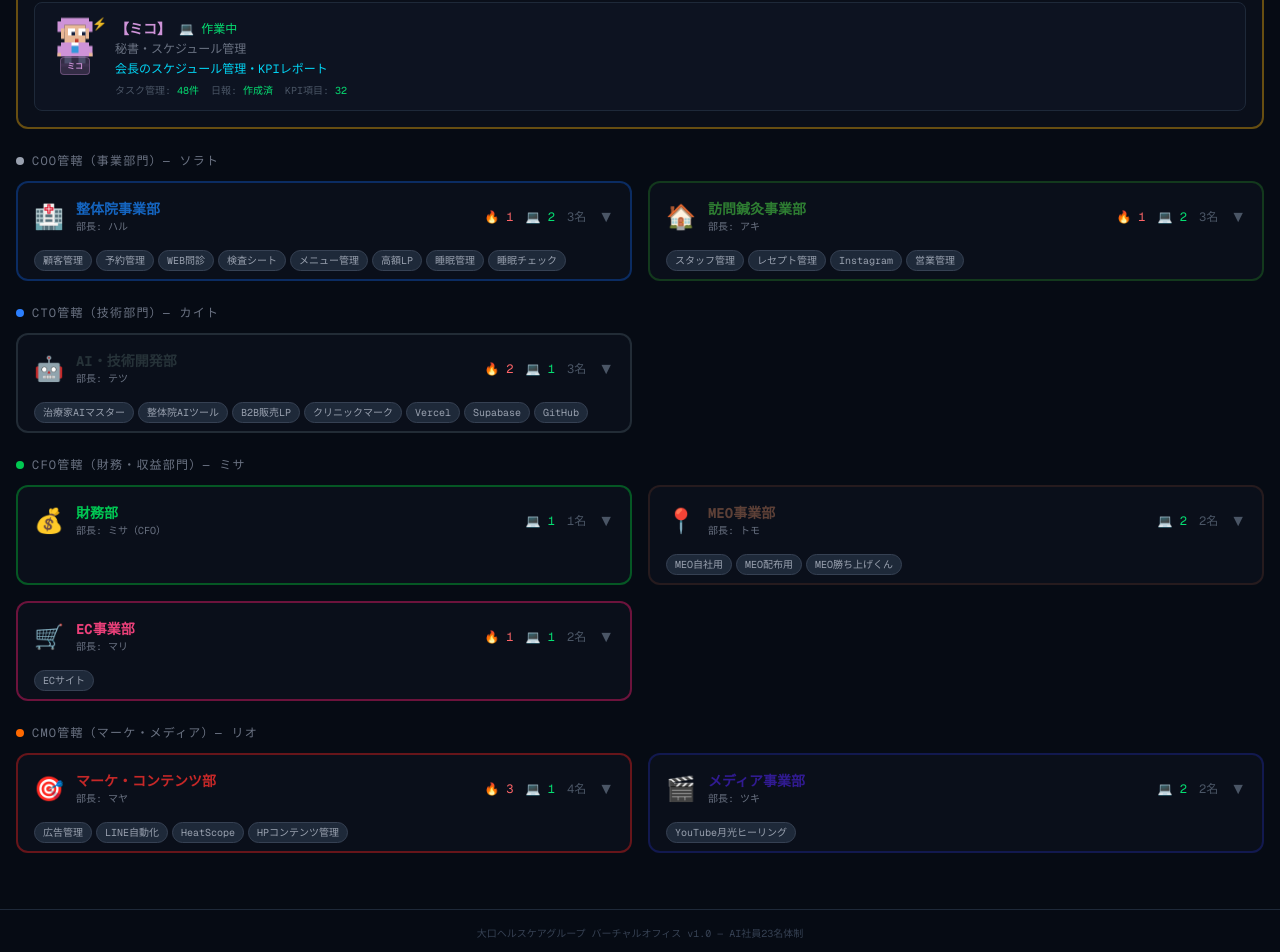
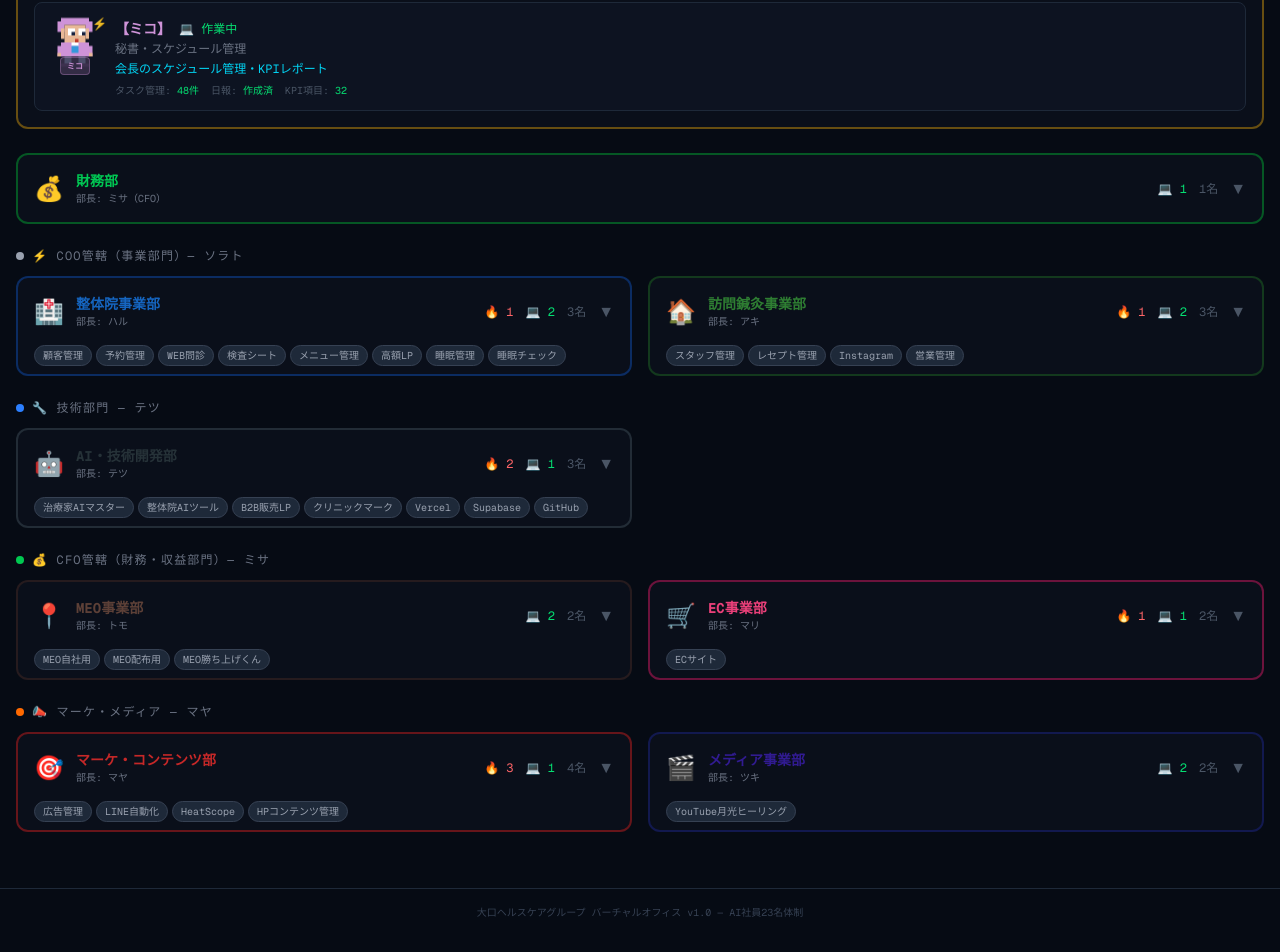
Before and after one commit to yosinkyuin1031-glitch/virtual-office, a Next.js app: page / in a window 1280 px wide. Shown: the part 864-1816 px from the top of the page. Built offline with nearby package versions, Linux system fonts and the light colour scheme.

Commit message:
ダッシュボード表示を統合版に対応

```diff
--- a/app/page.tsx
+++ b/app/page.tsx
@@ -358,14 +358,14 @@ export default function VirtualOffice() {
   const totalEmployees = allEmployeesList.length
   const busyProjects = allEmployeesList.filter(e => e.status === 'busy').length
   const activeProjects = allEmployeesList.filter(e => e.status === 'working').length
-  const totalApps = 24
+  const totalApps = departments.reduce((sum, d) => sum + d.apps.length, 0)
 
-  const cooDepts = departments.filter(d => d.parentDivision === 'coo' && d.id !== 'executive' && d.id !== 'secretary')
+  const cooDepts = departments.filter(d => d.parentDivision === 'coo' && d.id !== 'executive')
   const ctoDepts = departments.filter(d => d.parentDivision === 'cto')
-  const cfoDepts = departments.filter(d => d.parentDivision === 'cfo')
+  const cfoDepts = departments.filter(d => d.parentDivision === 'cfo' && d.id !== 'finance')
   const cmoDepts = departments.filter(d => d.parentDivision === 'cmo')
   const execDept = departments.find(d => d.id === 'executive')
-  const secretaryDept2 = departments.find(d => d.id === 'secretary')
+  const financeDept2 = departments.find(d => d.id === 'finance')
 
   return (
     <div className="min-h-screen bg-[#060b14] text-white font-mono">
@@ -378,7 +378,7 @@ export default function VirtualOffice() {
               <span className="text-gray-600">バーチャルオフィス</span>
             </h1>
             <p className="text-[10px] text-gray-600 mt-0.5">
-              LAST UPDATE: {now} | AUTO REFRESH: 8s
+              LAST UPDATE: {now} | AI社員{totalEmployees}名体制
             </p>
           </div>
           <div className="flex items-center gap-2">
@@ -468,12 +468,12 @@ export default function VirtualOffice() {
             </section>
 
             {execDept && <DepartmentCard dept={execDept} />}
-            {secretaryDept2 && <DepartmentCard dept={secretaryDept2} />}
+            {financeDept2 && <DepartmentCard dept={financeDept2} />}
 
             <section>
               <h2 className="text-xs text-gray-500 tracking-widest mb-3 flex items-center gap-2">
                 <span className="w-2 h-2 bg-gray-400 rounded-full" />
-                COO管轄（事業部門）— ソラト
+                ⚡ COO管轄（事業部門）— ソラト
               </h2>
               <div className="grid grid-cols-1 md:grid-cols-2 gap-4">
                 {cooDepts.map(dept => <DepartmentCard key={dept.id} dept={dept} />)}
@@ -483,7 +483,7 @@ export default function VirtualOffice() {
             <section>
               <h2 className="text-xs text-gray-500 tracking-widest mb-3 flex items-center gap-2">
                 <span className="w-2 h-2 bg-blue-500 rounded-full" />
-                CTO管轄（技術部門）— カイト
+                🔧 技術部門 — テツ
               </h2>
               <div className="grid grid-cols-1 md:grid-cols-2 gap-4">
                 {ctoDepts.map(dept => <DepartmentCard key={dept.id} dept={dept} />)}
@@ -493,7 +493,7 @@ export default function VirtualOffice() {
             <section>
               <h2 className="text-xs text-gray-500 tracking-widest mb-3 flex items-center gap-2">
                 <span className="w-2 h-2 bg-green-500 rounded-full" />
-                CFO管轄（財務・収益部門）— ミサ
+                💰 CFO管轄（財務・収益部門）— ミサ
               </h2>
               <div className="grid grid-cols-1 md:grid-cols-2 gap-4">
                 {cfoDepts.map(dept => <DepartmentCard key={dept.id} dept={dept} />)}
@@ -503,7 +503,7 @@ export default function VirtualOffice() {
             <section>
               <h2 className="text-xs text-gray-500 tracking-widest mb-3 flex items-center gap-2">
                 <span className="w-2 h-2 bg-orange-500 rounded-full" />
-                CMO管轄（マーケ・メディア）— リオ
+                📣 マーケ・メディア — マヤ
               </h2>
               <div className="grid grid-cols-1 md:grid-cols-2 gap-4">
                 {cmoDepts.map(dept => <DepartmentCard key={dept.id} dept={dept} />)}
```
